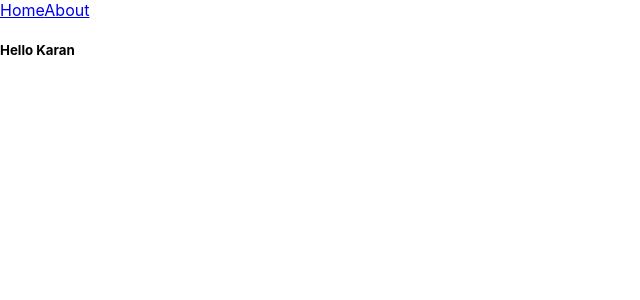
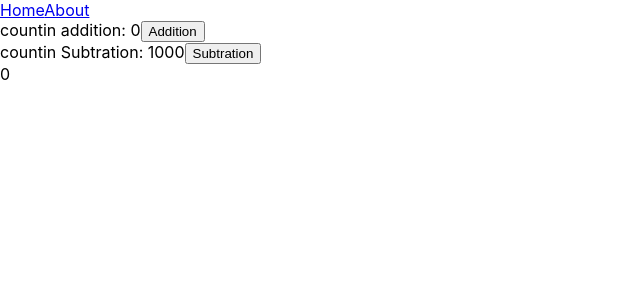
Before and after one commit to karanawate/wooden, a React (Create React App) app: page /about in a window 1280 px wide. Shown: the top 300 px of the page, without its empty margins (0-640 px from the left). Built offline with nearby package versions, Linux system fonts and the light colour scheme.

Commit message:
useMemo using

```diff
--- a/src/pages/About.js
+++ b/src/pages/About.js
@@ -1,10 +1,25 @@
-import react from 'react';
+import react, { useMemo } from 'react';
 import { useState } from 'react';
 
 const About  = () =>{
-    const [name, setName] = useState('Karan')
+    const [add, setAdd] = useState(0);
+    const [sub, setSub] = useState(1000);
+
+     const multiplicaton = useMemo(() =>{
+        console.warn('Hello');
+        return add*2;
+     },[add]);
+
     return <div>
-        <h5>Hello {name}</h5>
+
+        countin addition: <span>{add}</span>
+        <button onClick={()=>setAdd(add + 1)}>Addition</button>
+        <br></br>
+        countin Subtration: <span>{sub}</span>
+        <button onClick={()=>setSub(sub - 1)}>Subtration</button>
+        <br>
+        </br>
+        {multiplicaton}
     </div>
 }
 export default About;
```
